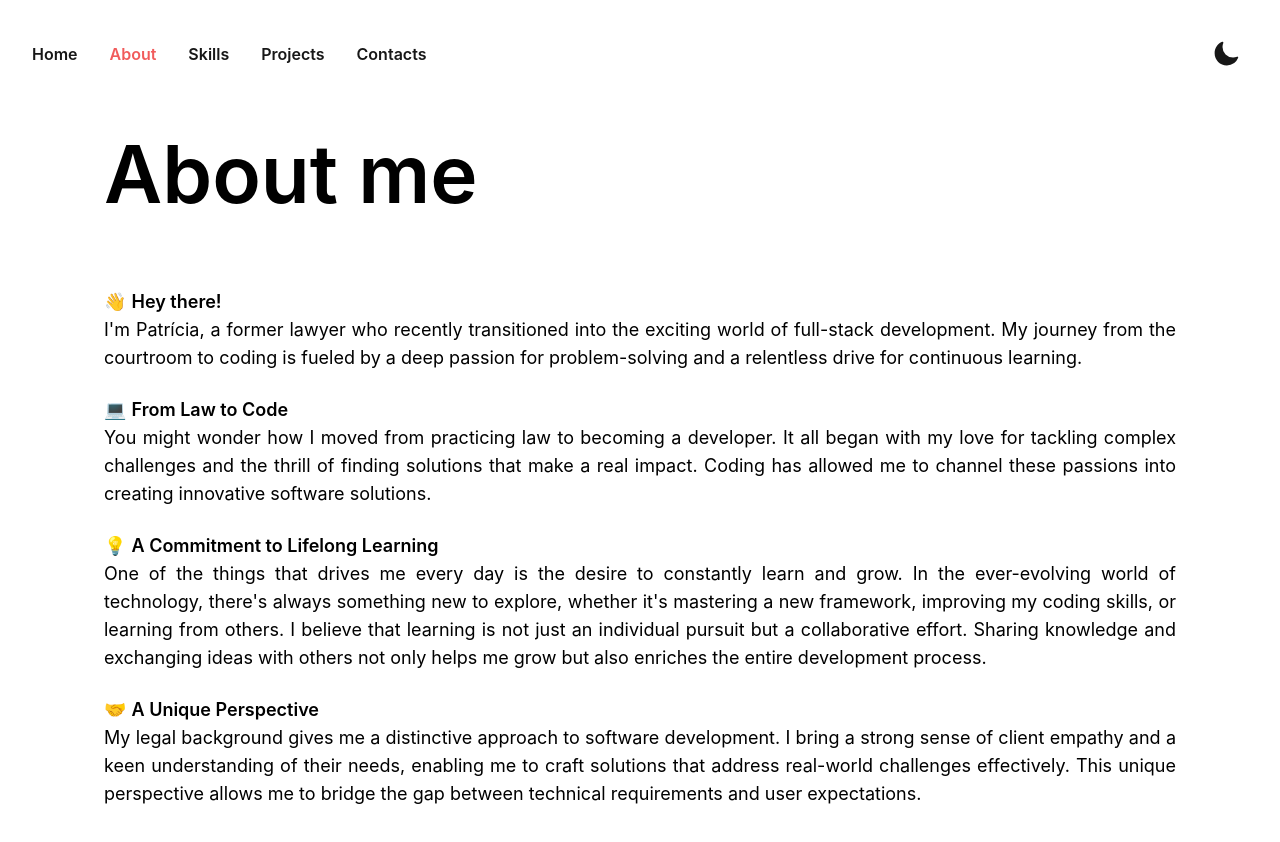
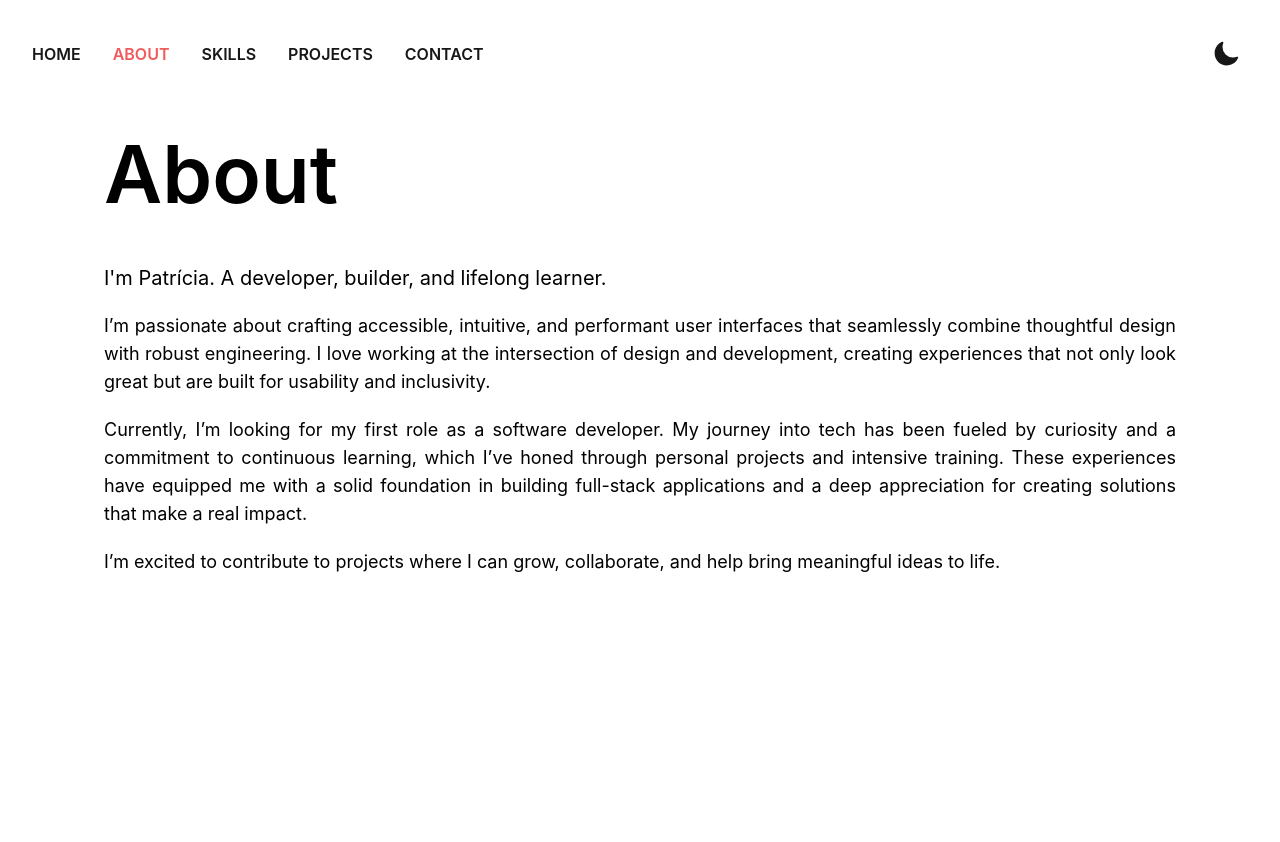
Before and after one commit to patr-silva/my-portfolio, a React (Create React App) app: page /about in a window 1280 px wide. Shown: the top 842 px of the page. Built offline with nearby package versions, Linux system fonts and the light colour scheme.

Commit message:
changed about me text

```diff
--- a/src/components/Header.tsx
+++ b/src/components/Header.tsx
@@ -52,7 +52,7 @@ const Header: React.FC = () => {
                   }
                   aria-current='page'
                 >
-                  Home
+                  HOME
                 </NavLink>
               </li>
               <li>
@@ -64,7 +64,7 @@ const Header: React.FC = () => {
                       : "block py-2 px-3 text-neutral-900 rounded hover:bg-gray-100 md:hover:bg-transparent md:border-0 md:hover:text-red-500 md:p-0 dark:text-white dark:hover:bg-neutral-700 dark:hover:text-white"
                   }
                 >
-                  About
+                  ABOUT
                 </NavLink>
               </li>
               <li>
@@ -76,7 +76,7 @@ const Header: React.FC = () => {
                       : "block py-2 px-3 text-neutral-900 rounded hover:bg-gray-100 md:hover:bg-transparent md:border-0 md:hover:text-red-500 md:p-0 dark:text-white dark:hover:bg-neutral-700 dark:hover:text-white"
                   }
                 >
-                  Skills
+                  SKILLS
                 </NavLink>
               </li>
               <li>
@@ -88,7 +88,7 @@ const Header: React.FC = () => {
                       : "block py-2 px-3 text-neutral-900 rounded hover:bg-gray-100 md:hover:bg-transparent md:border-0 md:hover:text-red-500 md:p-0 dark:text-white dark:hover:bg-neutral-700 dark:hover:text-white"
                   }
                 >
-                  Projects
+                  PROJECTS
                 </NavLink>
               </li>
               <li>
@@ -100,7 +100,7 @@ const Header: React.FC = () => {
                       : "block py-2 px-3 text-neutral-900 rounded hover:bg-gray-100 md:hover:bg-transparent md:border-0 md:hover:text-red-500 md:p-0 dark:text-white dark:hover:bg-neutral-700 dark:hover:text-white"
                   }
                 >
-                  Contacts
+                  CONTACT
                 </NavLink>
               </li>
             </ul>
--- a/src/pages/About.tsx
+++ b/src/pages/About.tsx
@@ -5,49 +5,33 @@ const About: React.FC = () => {
   return (
     <div className='bg-white dark:bg-neutral-900 text-black dark:text-white min-h-screen mt-[-1em]'>
       <article className='inter-regular-text text-justify mx-auto max-w-6xl px-4 sm:px-6 md:px-8 lg:px-10 py-4 w-full'>
-        <Typewriter text={["About me"]} speed={100} highlightColor='#f15b5b' />
+        <Typewriter text={["About"]} speed={100} highlightColor='#f15b5b' />
 
-        <p className='text-lg dark:text-neutral-200 mt-16'>
-          👋 <span className='font-semibold'> Hey there!</span> <br /> I'm
-          Patrícia, a former lawyer who recently transitioned into the exciting
-          world of full-stack development. My journey from the courtroom to
-          coding is fueled by a deep passion for problem-solving and a
-          relentless drive for continuous learning.
+        <h2 className='text-xl dark:text-neutral-200 mt-10'>
+          I'm Patrícia. A developer, builder, and lifelong learner.
+        </h2>
+
+        <p className='text-lg dark:text-neutral-200 mt-5'>
+          {" "}
+          I’m passionate about crafting accessible, intuitive, and performant
+          user interfaces that seamlessly combine thoughtful design with robust
+          engineering. I love working at the intersection of design and
+          development, creating experiences that not only look great but are
+          built for usability and inclusivity.
         </p>
 
-        <p className='mt-6 text-lg dark:text-neutral-200'>
-          💻 <span className='font-semibold'>From Law to Code</span> <br /> You
-          might wonder how I moved from practicing law to becoming a developer.
-          It all began with my love for tackling complex challenges and the
-          thrill of finding solutions that make a real impact. Coding has
-          allowed me to channel these passions into creating innovative software
-          solutions.
+        <p className='mt-5 text-lg dark:text-neutral-200'>
+          Currently, I’m looking for my first role as a software developer. My
+          journey into tech has been fueled by curiosity and a commitment to
+          continuous learning, which I’ve honed through personal projects and
+          intensive training. These experiences have equipped me with a solid
+          foundation in building full-stack applications and a deep appreciation
+          for creating solutions that make a real impact.
         </p>
 
-        <p className='mt-6 text-lg dark:text-neutral-200'>
-          💡{" "}
-          <span className='font-semibold'>
-            A Commitment to Lifelong Learning
-          </span>{" "}
-          <br />
-          One of the things that drives me every day is the desire to constantly
-          learn and grow. In the ever-evolving world of technology, there's
-          always something new to explore, whether it's mastering a new
-          framework, improving my coding skills, or learning from others. I
-          believe that learning is not just an individual pursuit but a
-          collaborative effort. Sharing knowledge and exchanging ideas with
-          others not only helps me grow but also enriches the entire development
-          process.
-        </p>
-
-        <p className='mt-6 text-lg dark:text-neutral-200'>
-          🤝 <span className='font-semibold'>A Unique Perspective</span> <br />{" "}
-          My legal background gives me a distinctive approach to software
-          development. I bring a strong sense of client empathy and a keen
-          understanding of their needs, enabling me to craft solutions that
-          address real-world challenges effectively. This unique perspective
-          allows me to bridge the gap between technical requirements and user
-          expectations.
+        <p className='mt-5 text-lg dark:text-neutral-200'>
+          I’m excited to contribute to projects where I can grow, collaborate,
+          and help bring meaningful ideas to life.
         </p>
       </article>
     </div>
```
